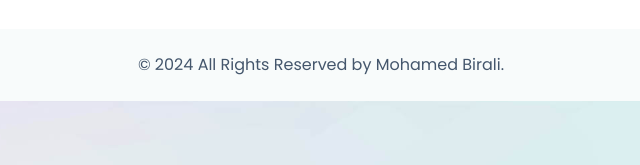
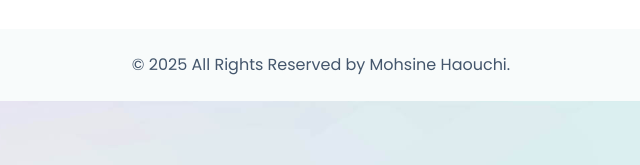
Before and after one commit to mohsinehouchi/portfulio, a plain HTML site: page portfilo.html in a window 1280 px wide. Shown: the part 1579-1744 px from the top of the page, 319-959 px from the left. Drawn offline with Linux system fonts and the light colour scheme.

Commit message:
mohsine haouchi

```diff
--- a/portfilo.html
+++ b/portfilo.html
@@ -1323,13 +1323,13 @@
               class="overflow-hidden rounded-b-2xl bg-[#f8fbfb] dark:bg-[#212425]"
             >
               <p class="text-center py-6 text-gray-lite dark:text-color-910">
-                © 2024 All Rights Reserved by
+                © 2025 All Rights Reserved by
                 <a
                   class="hover:text-[#FA5252] duration-300 transition"
                   href="https://mohamed-birali.pages.dev"
                   target="_blank"
                   rel="noopener noreferrer"
-                  >Mohamed Birali</a
+                  >Mohsine Haouchi</a
                 >.
               </p>
             </footer>
```
Also changed, not shown: blog.html (+2 -2 lines).
